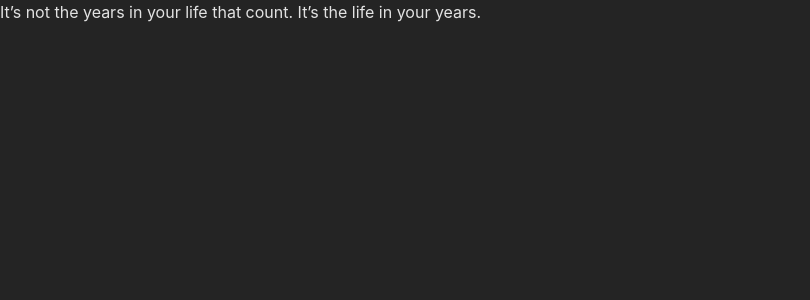
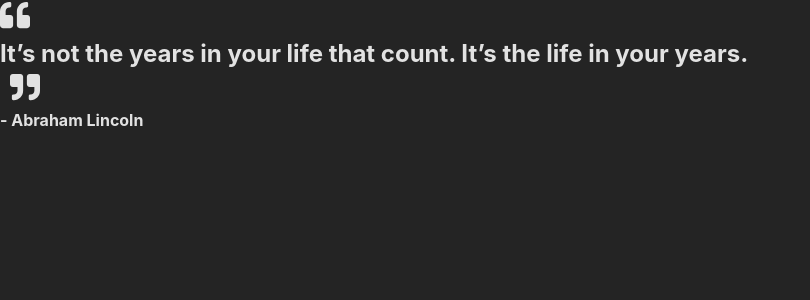
Before and after one commit to Zahid51095/Random-Quote-Machine, a React (Vite) app: page / in a window 1280 px wide. Shown: the top 300 px of the page, without its empty margins (0-810 px from the left). Built offline with nearby package versions, Linux system fonts and the light colour scheme.

Commit message:
react icons have been installed

```diff
--- a/package.json
+++ b/package.json
@@ -11,7 +11,8 @@
   },
   "dependencies": {
     "react": "^18.2.0",
-    "react-dom": "^18.2.0"
+    "react-dom": "^18.2.0",
+    "react-icons": "^4.12.0"
   },
   "devDependencies": {
     "@types/react": "^18.2.43",
--- a/src/App.tsx
+++ b/src/App.tsx
@@ -1,6 +1,7 @@
 
 import { useState } from 'react';
 import quotes from "./assets/quotes.json";
+import { FaTwitter, FaQuoteLeft, FaQuoteRight } from "react-icons/fa";
 import './App.css';
 
 
@@ -17,7 +18,21 @@ function App() {
   const [quote, setQuote] = useState<Quote>(getRandomQuote());
 
 
-  return <>{quote.quote}</>
+  return (
+    <div>
+      <div id='quote-box'>
+        <div className='quote-content'>
+          <FaQuoteLeft size="30" style={{ marginRight: "10px"}}/>
+          <h2 id='text'>{quote.quote}</h2>
+          <FaQuoteRight size="30" style={{ marginLeft: "10px"}}/>
+
+          <h4 id='author'>- {quote.author}</h4>
+
+        </div>
+
+      </div>
+    </div>
+  )
 
 }
 
```
Also changed, not shown: 1 other file (tests, documents, lock files or other folders).
